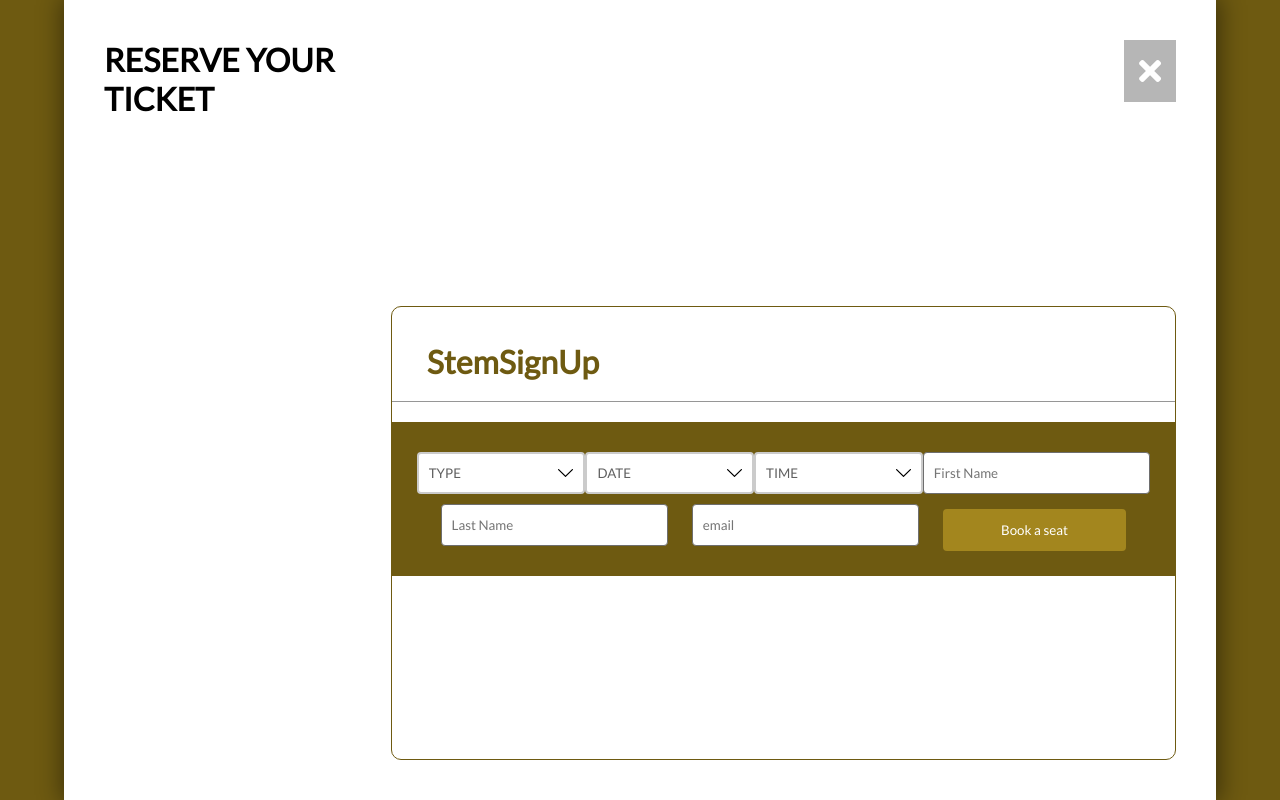
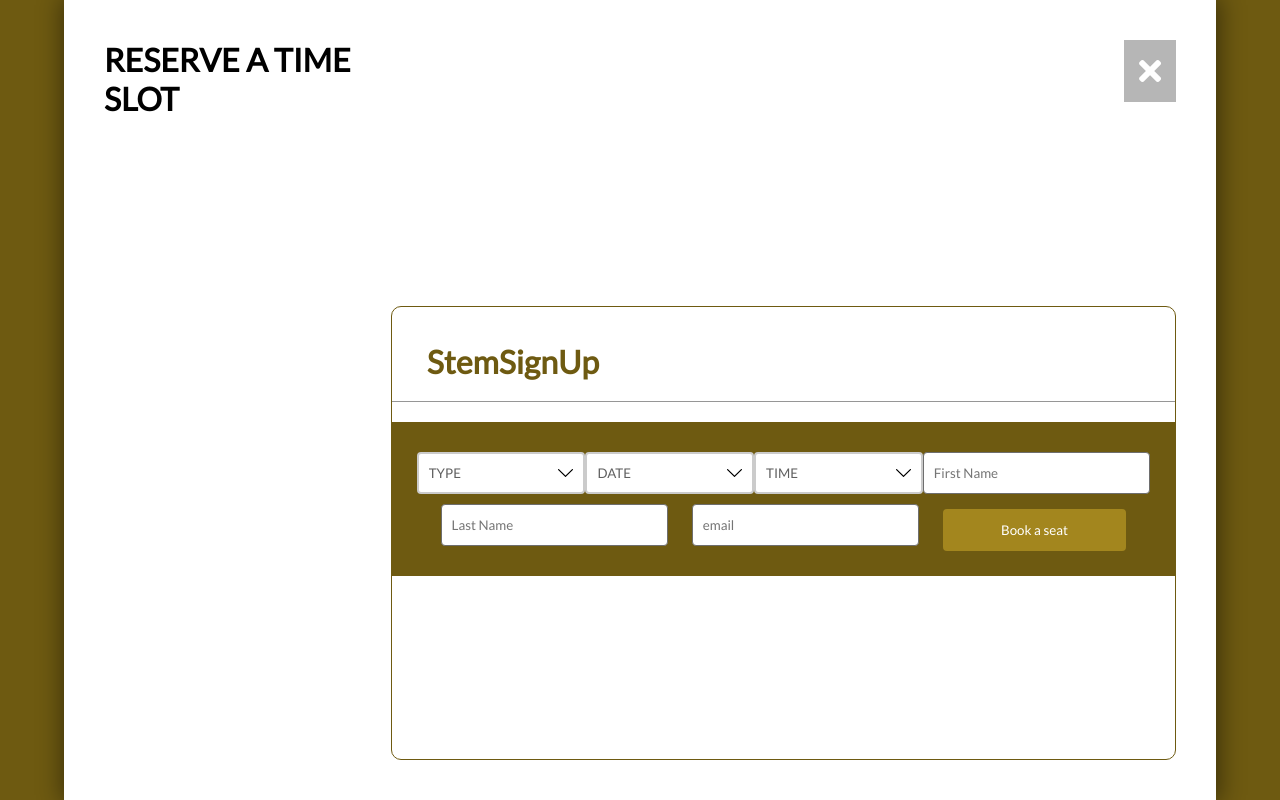
Before and after one commit to AltoSaxJack/SSUW, a PHP site: page /PaytmKit/booking.php?id=1 in a window 1280 px wide. Run offline with PHP 8.4, Linux system fonts and the light colour scheme; data that the repository does not hold is empty; some libraries are stand-ins or nearby versions.

Commit message:
Update booking.php

```diff
--- a/booking.php
+++ b/booking.php
@@ -26,7 +26,7 @@ include "connection.php";
 <body style="background-color:#6e5a11;">
     <div class="booking-panel">
         <div class="booking-panel-section booking-panel-section1">
-            <h1>RESERVE YOUR TICKET</h1>
+            <h1>RESERVE A TIME SLOT</h1>
         </div>
         <div class="booking-panel-section booking-panel-section2" onclick="window.history.go(-1); return false;">
             <i class="fas fa-2x fa-times"></i>
```
